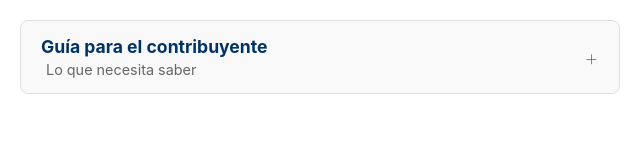
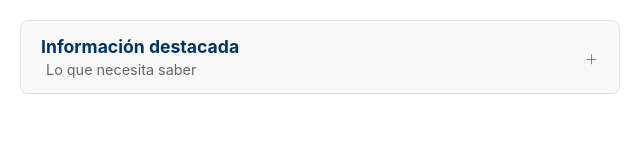
Before and after one commit to huxave/atp_accesories_form_apk, a plain HTML site: page index.html in a window 1280 px wide. Shown: the full height of the page, 320-960 px from the left. Drawn offline with Linux system fonts and the light colour scheme.

Commit message:
Update FAQ component with highlighted information

```diff
--- a/index.html
+++ b/index.html
@@ -120,7 +120,7 @@
     <!-- El título del componente se mantiene -->
     <details>
         <summary>
-            <span class="title">Guía para el contribuyente</span>
+            <span class="title">Información destacada</span>
             <span class="subtitle">Lo que necesita saber</span>
         </summary>
         <div class="content">
```
